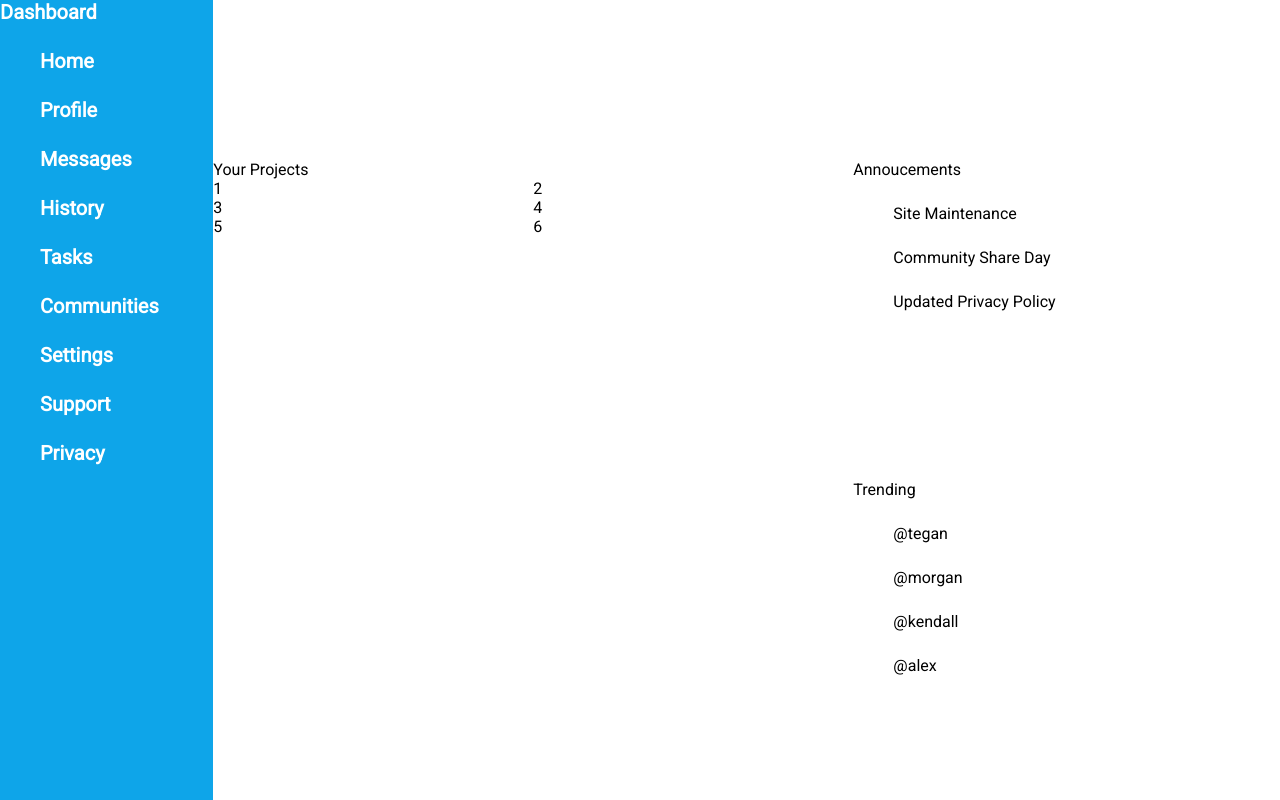
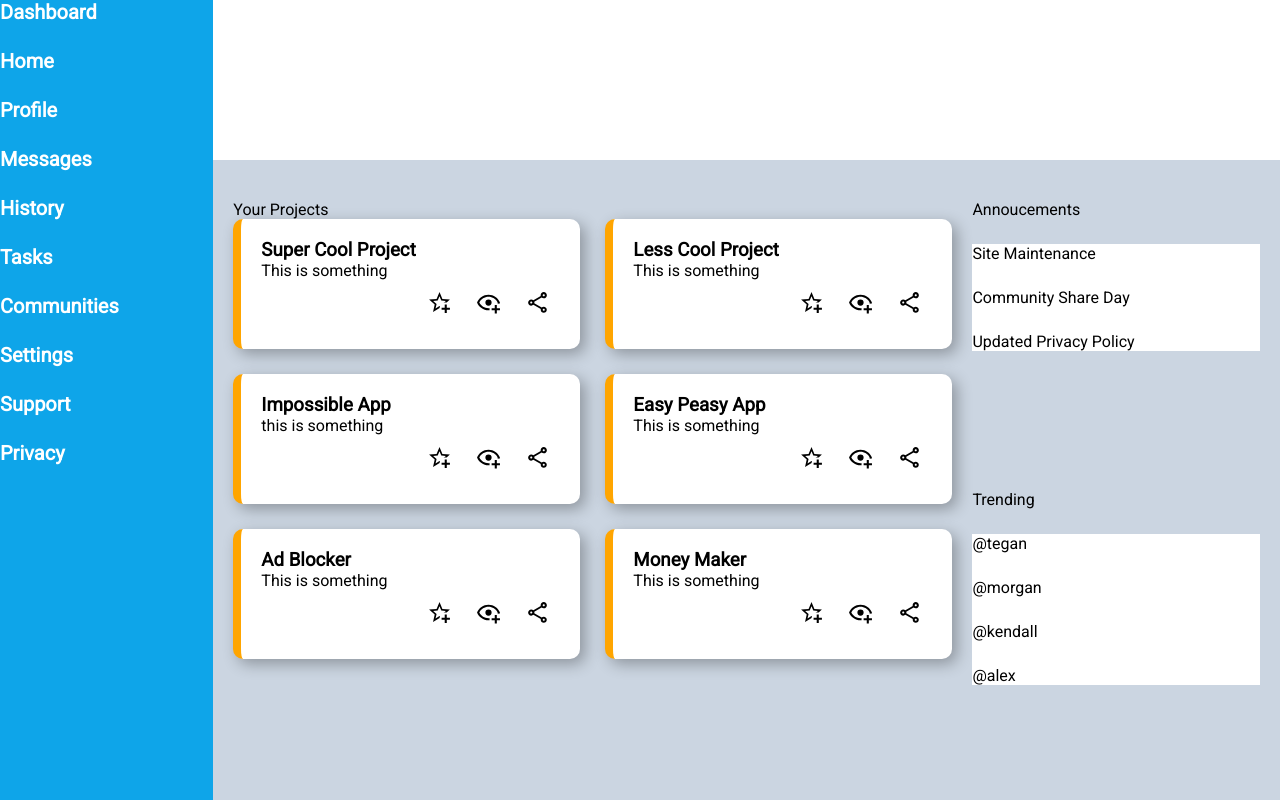
Before and after one commit to Sharpslice/admin-dashboard, a plain HTML site: page index.html in a window 1280 px wide. Drawn offline with Linux system fonts and the light colour scheme.

Commit message:
Worked on card layout

```diff
--- a/index.html
+++ b/index.html
@@ -36,16 +36,81 @@
             <div id = "projects">
                 <span >Your Projects</span>
                 <div id="cardContainer">
-                    <div class="cards">1</div>
-                    <div class="cards">2</div>
-                    <div class="cards">3</div>
-                    <div class="cards">4</div>
-                    <div class="cards">5</div>
-                    <div class="cards">6</div>
+                    <div class="cards">
+                        <div class ="cardText">
+                            <h3>Super Cool Project</h3>
+                            <span>This is something
+
+                            </span>
+                        </div>
+                        <div class ="cardIcons">
+                            <img src="images/user-icons/star-plus-outline.svg" alt="star">
+                            <img src="images/user-icons/eye-plus-outline.svg" alt="eye">
+                            <img src="images/user-icons/share-variant-outline.svg" alt="share">
+                        </div>
+
+                    </div>
+                    <div class="cards">
+                        <div class ="cardText">
+                            <h3>Less Cool Project</h3>
+                            <span>This is something
+
+                            </span>
+                        </div>
+                        <div class ="cardIcons">
+                            <img src="images/user-icons/star-plus-outline.svg" alt="star">
+                            <img src="images/user-icons/eye-plus-outline.svg" alt="eye">
+                            <img src="images/user-icons/share-variant-outline.svg" alt="share">
+                        </div>
+                    </div>
+                    <div class="cards">
+                        <div class ="cardText">
+                            <h3>Impossible App</h3>
+                            <span>this is something</span>
+                        </div>
+                        <div class ="cardIcons">
+                            <img src="images/user-icons/star-plus-outline.svg" alt="star">
+                            <img src="images/user-icons/eye-plus-outline.svg" alt="eye">
+                            <img src="images/user-icons/share-variant-outline.svg" alt="share">
+                        </div>
+                    </div>
+                    <div class="cards">
+                        <div class ="cardText">
+                            <h3>Easy Peasy App</h3>
+                            <span>This is something</span>
+                        </div>
+                        <div class ="cardIcons">
+                            <img src="images/user-icons/star-plus-outline.svg" alt="star">
+                            <img src="images/user-icons/eye-plus-outline.svg" alt="eye">
+                            <img src="images/user-icons/share-variant-outline.svg" alt="share">
+                        </div>
+                    </div>
+                    <div class="cards">
+                        <div class ="cardText">
+                            <h3>Ad Blocker</h3>
+                            <span>This is something</span>
+                        </div>
+                        <div class ="cardIcons">
+                            <img src="images/user-icons/star-plus-outline.svg" alt="star">
+                            <img src="images/user-icons/eye-plus-outline.svg" alt="eye">
+                            <img src="images/user-icons/share-variant-outline.svg" alt="share">
+                        </div>
+                    </div>
+                    <div class="cards">
+                        <div class ="cardText">
+                            <h3>Money Maker</h3>
+                            <span>This is something</span>
+                        </div>
+                        <div class ="cardIcons">
+                            <img src="images/user-icons/star-plus-outline.svg" alt="star">
+                            <img src="images/user-icons/eye-plus-outline.svg" alt="eye">
+                            <img src="images/user-icons/share-variant-outline.svg" alt="share">
+                        </div>
+                    </div>
                 </div>
 
             </div>
-            <div id = "announcments">
+            <div id = "announcements">
                 <span>Annoucements</span>
                 <ul>
                     <li>Site Maintenance</li>
--- a/styles.css
+++ b/styles.css
@@ -1,6 +1,8 @@
 @import url('https://fonts.googleapis.com/css2?family=Roboto&display=swap');
 *{
     box-sizing: border-box;
+    margin: 0;
+    padding: 0;
 }
 html{ height: 100%;}
 body{
@@ -35,7 +37,10 @@ body{
     grid-column: 2/3;
     display: grid;
     grid-template-rows: 1fr 1fr;
-    grid-template-columns: 1.5fr 1fr;
+    grid-template-columns: 2.5fr 1fr;
+    background-color: #cbd5e1;
+    gap: 20px;
+    padding: 40px 20px;
 }
 #projects{
     grid-row: 1/3;
@@ -44,10 +49,44 @@ body{
     grid-column: 1/2;
     grid-row: 1/3;
     display: grid;
-    grid-template-rows: repeat(3,1fr);
+    grid-template-rows: repeat(3,minmax(50px,1fr));
     grid-template-columns: repeat(2,1fr);
+    gap: 25px;
+
+
 
 }
+.cards{
+    background-color: white;
+    padding: 20px;
+    border-left: 8px solid;
+    border-left-color: orange;
+    border-radius: 10px;
+    box-shadow: 5px 5px 15px rgba(0,0,0,0.3);
+    display: flex;
+    flex-direction: column;
+
+}
+.cardText{
+    flex: 0.9;
+}
+.cardIcons{
+
+    margin-left: auto;
+    margin-top: auto;
+}
+.cardIcons img{
+    margin: 10px;
+}
+#announcements > ul{
+    background-color: white;
+
+}
+#trending >ul{
+    background-color: white;
+}
+
+
 img{
     width: 25px;
     height: 25px;
@@ -64,3 +103,7 @@ ul, li{
     list-style-type: none;
     margin: 25px 0px;
 }
+
+h3{
+    margin: 0;
+}
```
Also changed, not shown: images/user-icons/eye-plus-outline.svg (added), images/user-icons/share-variant-outline.svg (added), images/user-icons/star-plus-outline.svg (added).
